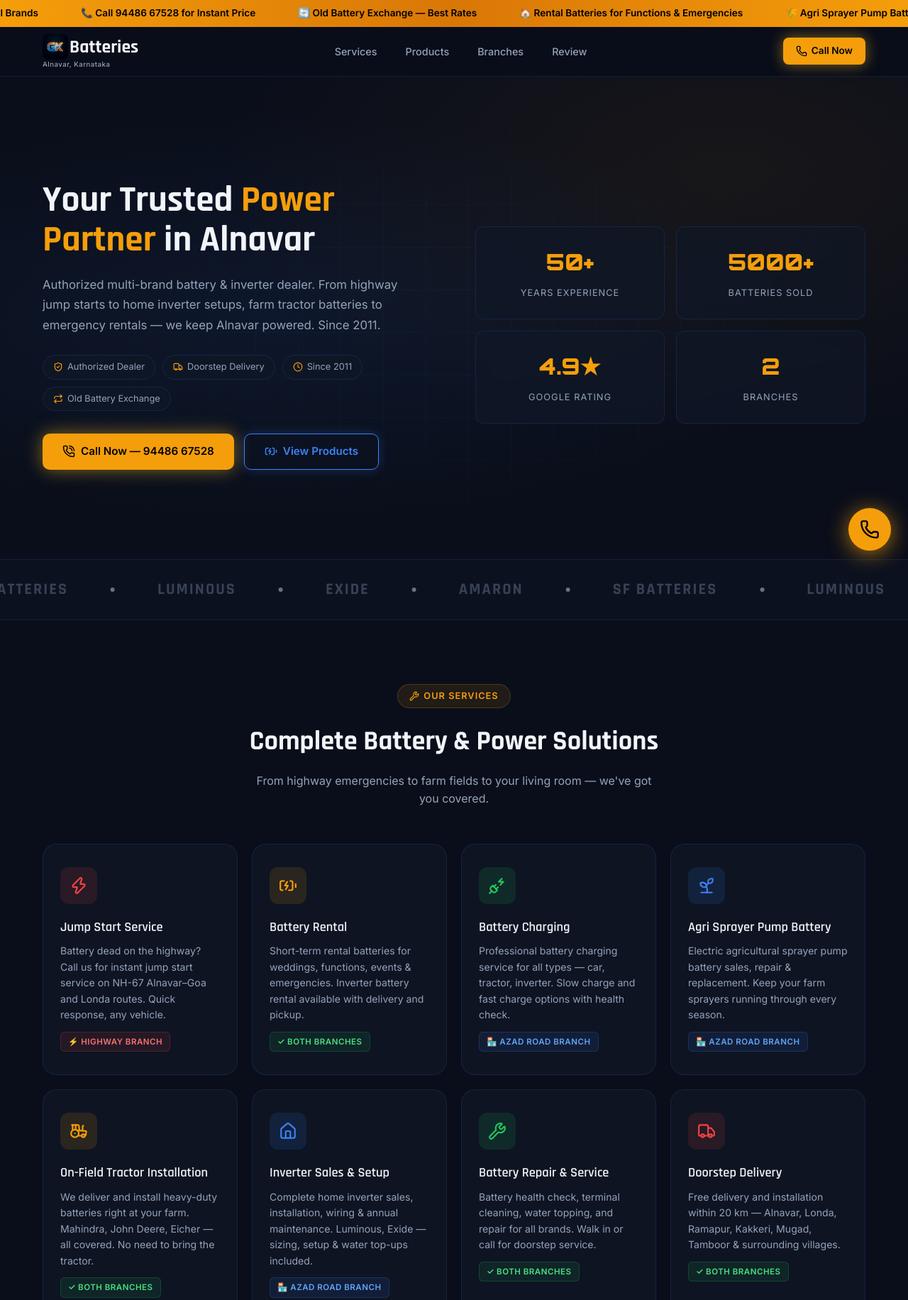
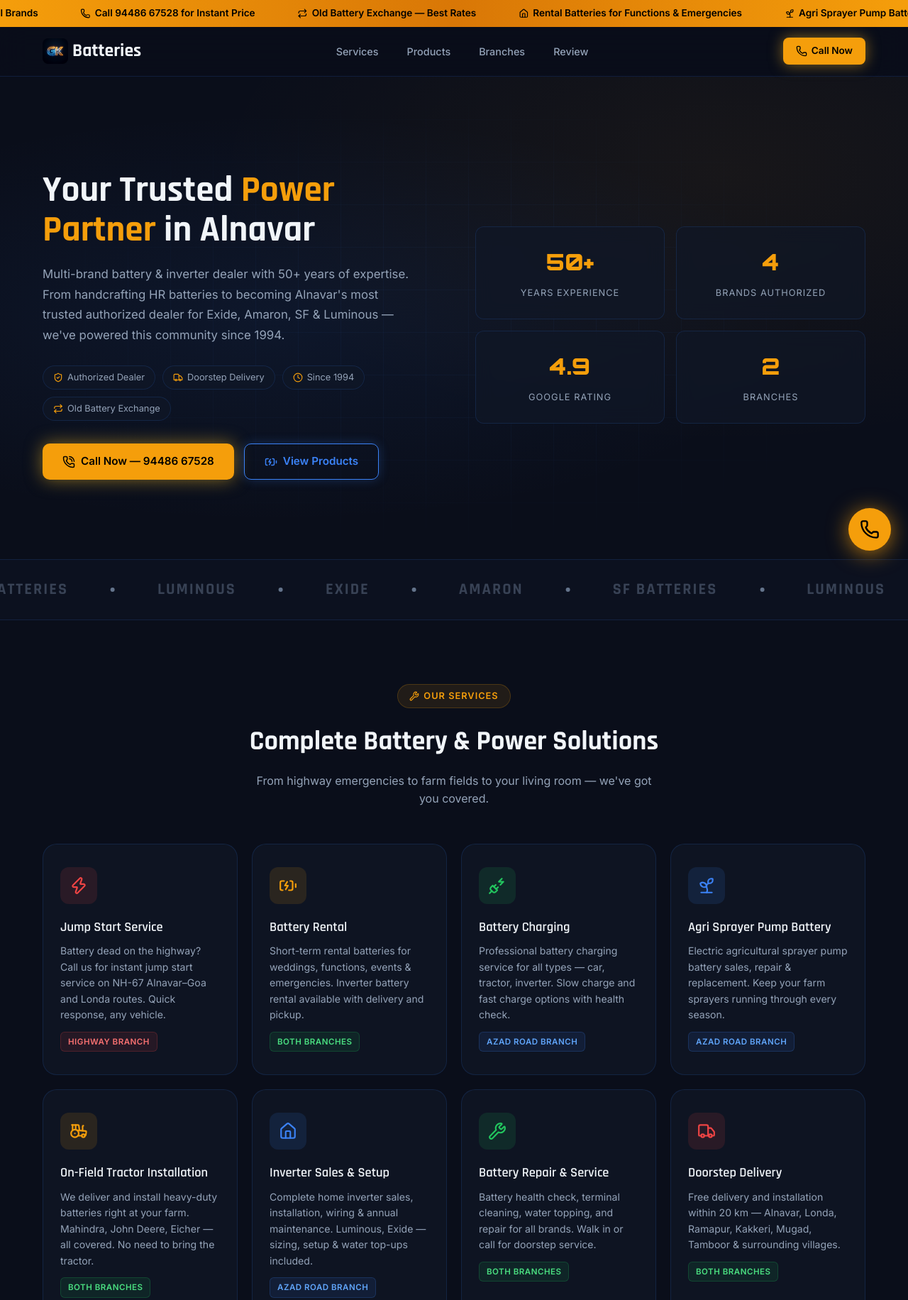
Before and after one commit to mr-farazkhan/gk-batteries-website, a plain HTML site: page index.html in a window 1280 px wide. Shown: the top 1832 px of the page at 71% size. Drawn offline with nearby package versions, Linux system fonts and the light colour scheme.

Commit message:
feat: Remove nav subtitle, replace all emojis with Lucide icons, update branch hours to 7AM-7PM, shorten footer, update business story (50+ yrs, since 1994, HR batteries legacy)

```diff
--- a/data.js
+++ b/data.js
@@ -6,7 +6,7 @@ const SITE_DATA = {
   profile: {
     name: "GK Batteries",
     tagline: "Your Trusted Power Partner in Alnavar",
-    description: "Authorized multi-brand battery & inverter dealer. From highway jump starts to home inverter setups, farm tractor batteries to emergency rentals — we keep Alnavar powered. Since 2011.",
+    description: "Multi-brand battery & inverter dealer with 50+ years of expertise. From handcrafting HR batteries to becoming Alnavar's most trusted authorized dealer for Exide, Amaron, SF & Luminous — we've powered this community since 1994.",
     phone: "+919448667528",
     phoneDisplay: "94486 67528",
     whatsapp: "919448667528",
@@ -27,26 +27,26 @@ const SITE_DATA = {
   // ─── STATS (shown in hero) ───
   stats: [
     { value: "50+", label: "Years Experience" },
-    { value: "5000+", label: "Batteries Sold" },
-    { value: "4.9★", label: "Google Rating" },
+    { value: "4", label: "Brands Authorized" },
+    { value: "4.9", label: "Google Rating" },
     { value: "2", label: "Branches" }
   ],
 
   // ─── TICKER MESSAGES ───
   ticker: [
-    "⚡ Jump Start Service Available 24/7",
-    "🔋 New Battery Stock Arrived — All Brands",
-    "📞 Call 94486 67528 for Instant Price",
-    "🔄 Old Battery Exchange — Best Rates",
-    "🏠 Rental Batteries for Functions & Emergencies",
-    "🌾 Agri Sprayer Pump Battery Service"
+    "Jump Start Service Available 24/7",
+    "New Battery Stock Arrived — All Brands",
+    "Call 94486 67528 for Instant Price",
+    "Old Battery Exchange — Best Rates",
+    "Rental Batteries for Functions & Emergencies",
+    "Agri Sprayer Pump Battery Service"
   ],
 
   // ─── HERO BADGES ───
   badges: [
     { icon: "shield-check", text: "Authorized Dealer" },
     { icon: "truck", text: "Doorstep Delivery" },
-    { icon: "clock", text: "Since 2011" },
+    { icon: "clock", text: "Since 1994" },
     { icon: "repeat", text: "Old Battery Exchange" }
   ],
 
@@ -61,7 +61,7 @@ const SITE_DATA = {
       title: "Jump Start Service",
       description: "Battery dead on the highway? Call us for instant jump start service on NH-67 Alnavar–Goa and Londa routes. Quick response, any vehicle.",
       branch: "highway",
-      branchLabel: "⚡ Highway Branch"
+      branchLabel: "Highway Branch"
     },
     {
       icon: "battery-charging",
@@ -69,7 +69,7 @@ const SITE_DATA = {
       title: "Battery Rental",
       description: "Short-term rental batteries for weddings, functions, events & emergencies. Inverter battery rental available with delivery and pickup.",
       branch: "both",
-      branchLabel: "✓ Both Branches"
+      branchLabel: "Both Branches"
     },
     {
       icon: "plug-zap",
@@ -77,7 +77,7 @@ const SITE_DATA = {
       title: "Battery Charging",
       description: "Professional battery charging service for all types — car, tractor, inverter. Slow charge and fast charge options with health check.",
       branch: "local",
-      branchLabel: "🏪 Azad Road Branch"
+      branchLabel: "Azad Road Branch"
     },
     {
       icon: "sprout",
@@ -85,7 +85,7 @@ const SITE_DATA = {
       title: "Agri Sprayer Pump Battery",
       description: "Electric agricultural sprayer pump battery sales, repair & replacement. Keep your farm sprayers running through every season.",
       branch: "local",
-      branchLabel: "🏪 Azad Road Branch"
+      branchLabel: "Azad Road Branch"
     },
     {
       icon: "tractor",
@@ -93,7 +93,7 @@ const SITE_DATA = {
       title: "On-Field Tractor Installation",
       description: "We deliver and install heavy-duty batteries right at your farm. Mahindra, John Deere, Eicher — all covered. No need to bring the tractor.",
       branch: "both",
-      branchLabel: "✓ Both Branches"
+      branchLabel: "Both Branches"
     },
     {
       icon: "home",
@@ -101,7 +101,7 @@ const SITE_DATA = {
       title: "Inverter Sales & Setup",
       description: "Complete home inverter sales, installation, wiring & annual maintenance. Luminous, Exide — sizing, setup & water top-ups included.",
       branch: "local",
-      branchLabel: "🏪 Azad Road Branch"
+      branchLabel: "Azad Road Branch"
     },
     {
       icon: "wrench",
@@ -109,7 +109,7 @@ const SITE_DATA = {
       title: "Battery Repair & Service",
       description: "Battery health check, terminal cleaning, water topping, and repair for all brands. Walk in or call for doorstep service.",
       branch: "both",
-      branchLabel: "✓ Both Branches"
+      branchLabel: "Both Branches"
     },
     {
       icon: "truck",
@@ -117,7 +117,7 @@ const SITE_DATA = {
       title: "Doorstep Delivery",
       description: "Free delivery and installation within 20 km — Alnavar, Londa, Ramapur, Kakkeri, Mugad, Tamboor & surrounding villages.",
       branch: "both",
-      branchLabel: "✓ Both Branches"
+      branchLabel: "Both Branches"
     }
   ],
 
@@ -194,9 +194,10 @@ const SITE_DATA = {
   // ─── WHY CHOOSE US ───
   advantages: [
     { icon: "shield-check", title: "Authorized Dealer", text: "Official dealer for Exide, Amaron, SF & Luminous" },
-    { icon: "clock", title: "15+ Years", text: "Serving Alnavar since 2011 with trust" },
+    { icon: "clock", title: "Since 1994", text: "50+ years of battery expertise in Alnavar" },
     { icon: "repeat", title: "Best Exchange", text: "Top rates for old battery exchange" },
     { icon: "truck", title: "Free Delivery", text: "Doorstep delivery within 20 km radius" },
+    { icon: "award", title: "Legacy of Quality", text: "From handcrafting HR batteries to multi-brand dealer" },
     { icon: "map-pin", title: "2 Branches", text: "Highway + local — always accessible" }
   ],
 
@@ -205,24 +206,28 @@ const SITE_DATA = {
     {
       name: "Branch 1 — Goa Cross",
       tag: "highway",
-      tagLabel: "⚡ Highway Service",
+      tagLabel: "Highway Service",
+      tagIcon: "zap",
       address: "NH 67, Goa Cross, Alnavar, Dharwad District — 581103",
-      hours: "Mon–Sat: 9 AM – 8:30 PM · Sun: 10 AM – 2 PM",
+      hours: "Mon–Sun: 7:00 AM – 7:00 PM",
       phone: "+91 94486 67528",
       phoneLink: "+919448667528",
-      highlight: "🚗 Specializes in highway battery replacement, jump start service, emergency roadside assistance & quick car/bike battery swaps for travelers.",
+      highlight: "Specializes in highway battery replacement, jump start service, emergency roadside assistance & quick car/bike battery swaps for travelers.",
+      highlightIcon: "car",
       mapLink: "https://maps.google.com/?cid=1989083514408822554",
       mapEmbed: "https://maps.google.com/maps?cid=1989083514408822554&output=embed"
     },
     {
       name: "Branch 2 — Azad Road",
       tag: "local",
-      tagLabel: "🏪 Local Hub",
+      tagLabel: "Local Hub",
+      tagIcon: "store",
       address: "Azad Road, Alnavar Town, Dharwad District — 581103",
-      hours: "Mon–Sat: 9 AM – 8:30 PM · Sun: 10 AM – 2 PM",
+      hours: "Mon–Sun: 7:00 AM – 7:00 PM",
       phone: "+91 94486 67528",
       phoneLink: "+919448667528",
-      highlight: "🔧 Full-service hub — all battery sales, inverter installation, charging, agri sprayer pump service, rental batteries, repair & annual maintenance.",
+      highlight: "Full-service hub — all battery sales, inverter installation, charging, agri sprayer pump service, rental batteries, repair & annual maintenance.",
+      highlightIcon: "wrench",
       mapLink: "https://maps.google.com/maps?q=GK+Battery,+Azad+Road,+Alnavar,+Karnataka",
       mapEmbed: "https://maps.google.com/maps?q=GK+Battery,+Azad+Road,+Alnavar,+Karnataka&output=embed"
     }
--- a/index.html
+++ b/index.html
@@ -58,7 +58,7 @@
 <!-- NAV -->
 <nav class="topbar" id="topbar" role="navigation" aria-label="Main navigation">
 <div class="container topbar-inner">
-<a href="#" class="tb-brand"><span class="tb-brand-text"><span class="tb-brand-row"><img src="images/logo.png" alt="GK Batteries Logo" class="tb-brand-logo" width="36" height="36" loading="eager" fetchpriority="high"/><span class="tb-name" id="navBrandName">Batteries</span></span><span class="tb-sub">Alnavar, Karnataka</span></span></a>
+<a href="#" class="tb-brand"><img src="images/logo.png" alt="GK Batteries Logo" class="tb-brand-logo" width="36" height="36" loading="eager" fetchpriority="high"/><span class="tb-name" id="navBrandName">Batteries</span></a>
 <div class="tb-links">
 <a href="#services" class="tb-link">Services</a>
 <a href="#products" class="tb-link">Products</a>
--- a/script.js
+++ b/script.js
@@ -11,18 +11,19 @@ document.addEventListener('DOMContentLoaded', () => {
   document.title = D.profile.seo.title;
   document.querySelector('meta[name="description"]').content = D.profile.seo.description;
 
-  // --- TICKER ---
+  // --- TICKER (with icon prefix) ---
   const tickerTrack = document.getElementById('tickerTrack');
   if (tickerTrack) {
-    const items = D.ticker.map(t => `<span>${esc(t)}</span>`).join('');
-    tickerTrack.innerHTML = items + items; // duplicate for seamless loop
+    const tickerIcons = ['zap','battery-charging','phone','repeat','home','sprout'];
+    const items = D.ticker.map((t, i) => `<span><i data-lucide="${tickerIcons[i % tickerIcons.length]}"></i> ${esc(t)}</span>`).join('');
+    tickerTrack.innerHTML = items + items;
   }
 
   // --- NAV ---
   const navCall = document.getElementById('navCallBtn');
   if (navCall) { navCall.href = phone(); navCall.innerHTML = `<i data-lucide="phone"></i> Call Now`; }
   const mobileCall = document.getElementById('mobileCallLink');
-  if (mobileCall) { mobileCall.href = phone(); mobileCall.textContent = `📞 Call ${D.profile.phoneDisplay}`; }
+  if (mobileCall) { mobileCall.href = phone(); mobileCall.innerHTML = `<i data-lucide="phone"></i> Call ${D.profile.phoneDisplay}`; }
 
   // --- HERO ---
   const heroTitle = document.getElementById('heroTitle');
@@ -152,13 +153,13 @@ document.addEventListener('DOMContentLoaded', () => {
       <div class="loc-card fade-in">
         <div class="loc-card-head">
           <h3>${esc(loc.name)}</h3>
-          <span class="loc-tag ${loc.tag}">${esc(loc.tagLabel)}</span>
+          <span class="loc-tag ${loc.tag}"><i data-lucide="${loc.tagIcon || 'map-pin'}"></i> ${esc(loc.tagLabel)}</span>
         </div>
         <div class="loc-body">
           <div class="loc-row"><i data-lucide="map-pin"></i><span>${esc(loc.address)}</span></div>
           <div class="loc-row"><i data-lucide="clock"></i><span>${esc(loc.hours)}</span></div>
           <div class="loc-row"><i data-lucide="phone"></i><span>${esc(loc.phone)}</span></div>
-          <div class="loc-highlight">${esc(loc.highlight)}</div>
+          <div class="loc-highlight"><i data-lucide="${loc.highlightIcon || 'info'}"></i> ${esc(loc.highlight)}</div>
           <div class="loc-btns">
             <a href="tel:${loc.phoneLink}" class="loc-btn amber" rel="noopener"><i data-lucide="phone"></i> Call Now</a>
             <a href="${loc.mapLink}" target="_blank" class="loc-btn outline" rel="noopener noreferrer"><i data-lucide="navigation"></i> Get Directions</a>
@@ -190,28 +191,28 @@ document.addEventListener('DOMContentLoaded', () => {
     `;
   }
 
-  // --- FOOTER ---
+  // --- FOOTER (compact) ---
   const footerGrid = document.getElementById('footerGrid');
   if (footerGrid) {
     const socialHtml = [];
-    if (D.profile.socialLinks.facebook) socialHtml.push(`<a href="${D.profile.socialLinks.facebook}" target="_blank">Facebook</a>`);
-    if (D.profile.socialLinks.instagram) socialHtml.push(`<a href="${D.profile.socialLinks.instagram}" target="_blank">Instagram</a>`);
+    if (D.profile.socialLinks.facebook) socialHtml.push(`<a href="${D.profile.socialLinks.facebook}" target="_blank" rel="noopener noreferrer"><i data-lucide="facebook"></i> Facebook</a>`);
+    if (D.profile.socialLinks.instagram) socialHtml.push(`<a href="${D.profile.socialLinks.instagram}" target="_blank" rel="noopener noreferrer"><i data-lucide="instagram"></i> Instagram</a>`);
 
     footerGrid.innerHTML = `
       <div class="footer-brand-block">
-        <h3><img src="images/favicon.png" alt="GK"/> ${esc(D.profile.name)}</h3>
-        <p>Authorized Exide, Amaron, SF Batteries & Luminous dealer in Alnavar. Two branches serving the community since ${D.profile.sinceYear} with genuine products, expert service, and doorstep delivery.</p>
+        <h3><img src="images/favicon.png" alt="GK" width="28" height="28"/> ${esc(D.profile.name)}</h3>
+        <p>Multi-brand battery & inverter dealer in Alnavar since ${D.profile.sinceYear}. 50+ years of battery expertise.</p>
       </div>
-      <div class="footer-col"><h4>Quick Links</h4>
-        <a href="#services">Services</a><a href="#products">Products</a><a href="#locations">Branches</a><a href="${D.profile.googleReviewLink}" target="_blank">Leave Review</a>
-      </div>
-      <div class="footer-col"><h4>Services</h4>
-        ${D.services.slice(0, 5).map(s => `<a href="#services">${esc(s.title)}</a>`).join('')}
+      <div class="footer-col"><h4>Navigate</h4>
+        <a href="#services"><i data-lucide="wrench"></i> Services</a>
+        <a href="#products"><i data-lucide="battery-charging"></i> Products</a>
+        <a href="#locations"><i data-lucide="map-pin"></i> Branches</a>
+        <a href="${D.profile.googleReviewLink}" target="_blank" rel="noopener noreferrer"><i data-lucide="star"></i> Leave Review</a>
       </div>
       <div class="footer-col"><h4>Contact</h4>
-        <a href="${phone()}">📞 ${esc(D.profile.phoneDisplay)}</a>
+        <a href="${phone()}" rel="noopener"><i data-lucide="phone"></i> ${esc(D.profile.phoneDisplay)}</a>
         ${socialHtml.join('')}
-        <a href="${D.locations[0].mapLink}" target="_blank">📍 Directions</a>
+        <a href="${D.locations[0].mapLink}" target="_blank" rel="noopener noreferrer"><i data-lucide="navigation"></i> Directions</a>
       </div>
     `;
   }
--- a/styles.css
+++ b/styles.css
@@ -26,17 +26,15 @@ ul{list-style:none}
 .ticker{background:linear-gradient(90deg,var(--amber),#d97706,var(--amber));color:#000;padding:8px 0;overflow:hidden;font-size:.85rem;font-weight:600;position:relative;z-index:101}
 .ticker-track{display:flex;gap:60px;animation:tickerScroll 25s linear infinite;white-space:nowrap;width:max-content}
 .ticker-track span{display:flex;align-items:center;gap:6px}
+.ticker-track span svg{width:14px;height:14px;flex-shrink:0}
 @keyframes tickerScroll{0%{transform:translateX(0)}100%{transform:translateX(-50%)}}
 
 /* --- NAVBAR --- */
 .topbar{position:sticky;top:0;z-index:100;background:rgba(10,14,26,.85);backdrop-filter:blur(20px);border-bottom:1px solid var(--glass-border);height:var(--nav-h);display:flex;align-items:center;transition:background .3s}
 .topbar-inner{display:flex;align-items:center;justify-content:space-between;width:100%}
-.tb-brand{display:flex;align-items:center;gap:6px;flex-wrap:wrap}
+.tb-brand{display:flex;align-items:center;gap:6px}
 .tb-brand-logo{height:36px;width:36px;border-radius:8px}
-.tb-brand-text{display:flex;flex-direction:column}
-.tb-brand-row{display:flex;align-items:center;gap:2px}
 .tb-name{font-family:var(--font-head);font-size:1.6rem;font-weight:700;color:var(--text);line-height:1}
-.tb-sub{font-size:.6rem;font-weight:500;color:var(--text2);font-family:var(--font-body);letter-spacing:.5px;line-height:1;margin-top:2px}
 .tb-links{display:flex;gap:8px}
 .tb-link{padding:8px 16px;border-radius:8px;font-size:.9rem;font-weight:500;color:var(--text2);transition:all .25s}
 .tb-link:hover{color:var(--amber);background:rgba(245,158,11,.08)}
@@ -177,13 +175,15 @@ ul{list-style:none}
 .loc-card:hover{border-color:rgba(245,158,11,.3)}
 .loc-card-head{padding:24px 24px 0;display:flex;align-items:center;justify-content:space-between;flex-wrap:wrap;gap:10px}
 .loc-card-head h3{font-family:var(--font-head);font-size:1.2rem;font-weight:600}
-.loc-tag{padding:4px 12px;border-radius:6px;font-size:.72rem;font-weight:700;text-transform:uppercase;letter-spacing:.5px}
+.loc-tag{font-size:.75rem;font-weight:600;padding:4px 12px;border-radius:6px;display:inline-flex;align-items:center;gap:4px;text-transform:uppercase;letter-spacing:.5px}
+.loc-tag svg{width:12px;height:12px}
 .loc-tag.highway{background:rgba(239,68,68,.15);color:#f87171;border:1px solid rgba(239,68,68,.25)}
 .loc-tag.local{background:rgba(59,130,246,.15);color:#60a5fa;border:1px solid rgba(59,130,246,.25)}
 .loc-body{padding:20px 24px}
 .loc-row{display:flex;align-items:flex-start;gap:10px;padding:6px 0;font-size:.9rem;color:var(--text2)}
 .loc-row svg{width:16px;height:16px;color:var(--amber);flex-shrink:0;margin-top:3px}
-.loc-highlight{font-size:.82rem;color:var(--text3);margin-top:8px;padding:8px 12px;background:rgba(245,158,11,.05);border-radius:8px;border-left:3px solid var(--amber)}
+.loc-highlight{display:flex;align-items:flex-start;gap:8px;font-size:.82rem;color:var(--text3);margin-top:8px;padding:8px 12px;background:rgba(245,158,11,.05);border-radius:8px;border-left:3px solid var(--amber)}
+.loc-highlight svg{width:16px;height:16px;color:var(--amber);flex-shrink:0;margin-top:1px}
 .loc-btns{display:flex;gap:10px;margin-top:16px;flex-wrap:wrap}
 .loc-btn{padding:8px 18px;border-radius:8px;font-size:.85rem;font-weight:600;display:inline-flex;align-items:center;gap:6px;transition:all .3s}
 .loc-btn svg{width:16px;height:16px}
@@ -214,12 +214,13 @@ ul{list-style:none}
 
 /* --- FOOTER --- */
 .footer{background:var(--surface);border-top:1px solid var(--glass-border);padding:50px 0 30px}
-.footer-grid{display:grid;grid-template-columns:2fr 1fr 1fr 1fr;gap:40px;margin-bottom:40px}
+.footer-grid{display:grid;grid-template-columns:1.5fr 1fr 1fr;gap:32px;margin-bottom:32px}
 .footer-brand-block h3{font-family:var(--font-head);font-size:1.3rem;font-weight:700;margin-bottom:8px;display:flex;align-items:center;gap:10px}
 .footer-brand-block h3 img{height:36px;width:36px;border-radius:8px}
 .footer-brand-block p{font-size:.88rem;color:var(--text2);line-height:1.6}
 .footer-col h4{font-family:var(--font-head);font-size:1rem;font-weight:600;margin-bottom:14px;color:var(--amber)}
-.footer-col a{display:block;font-size:.88rem;color:var(--text2);padding:4px 0;transition:color .2s}
+.footer-col a{display:flex;align-items:center;gap:6px;color:var(--text2);font-size:.88rem;margin-bottom:8px;transition:color .2s}
+.footer-col a svg{width:14px;height:14px;flex-shrink:0}
 .footer-col a:hover{color:var(--amber)}
 .footer-bottom{border-top:1px solid var(--glass-border);padding-top:24px;text-align:center;font-size:.82rem;color:var(--text3)}
 
@@ -236,7 +237,6 @@ ul{list-style:none}
 .review-cta-card h3{font-family:var(--font-head);font-size:1.4rem;font-weight:700;margin-bottom:10px}
 .review-cta-card p{color:var(--text2);margin-bottom:24px;font-size:.95rem}
 .review-cta-contact{margin-top:28px;padding-top:24px;border-top:1px solid var(--glass-border)}
-.review-cta-contact p{color:var(--text3);font-size:.88rem;margin-bottom:12px}
 .review-cta-btns{display:flex;gap:12px;justify-content:center;flex-wrap:wrap}
 
 /* --- SCROLL ANIMATIONS --- */
```
